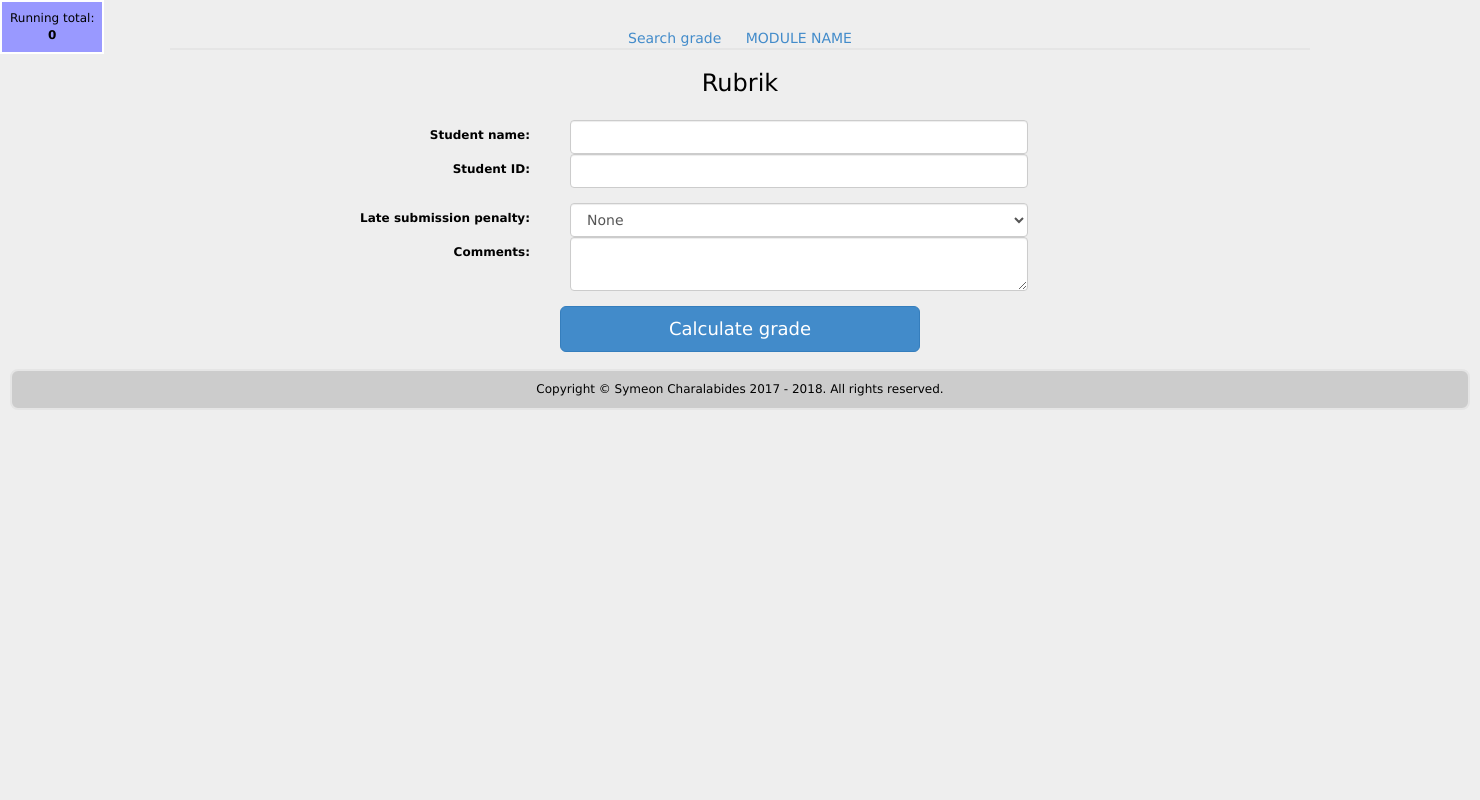
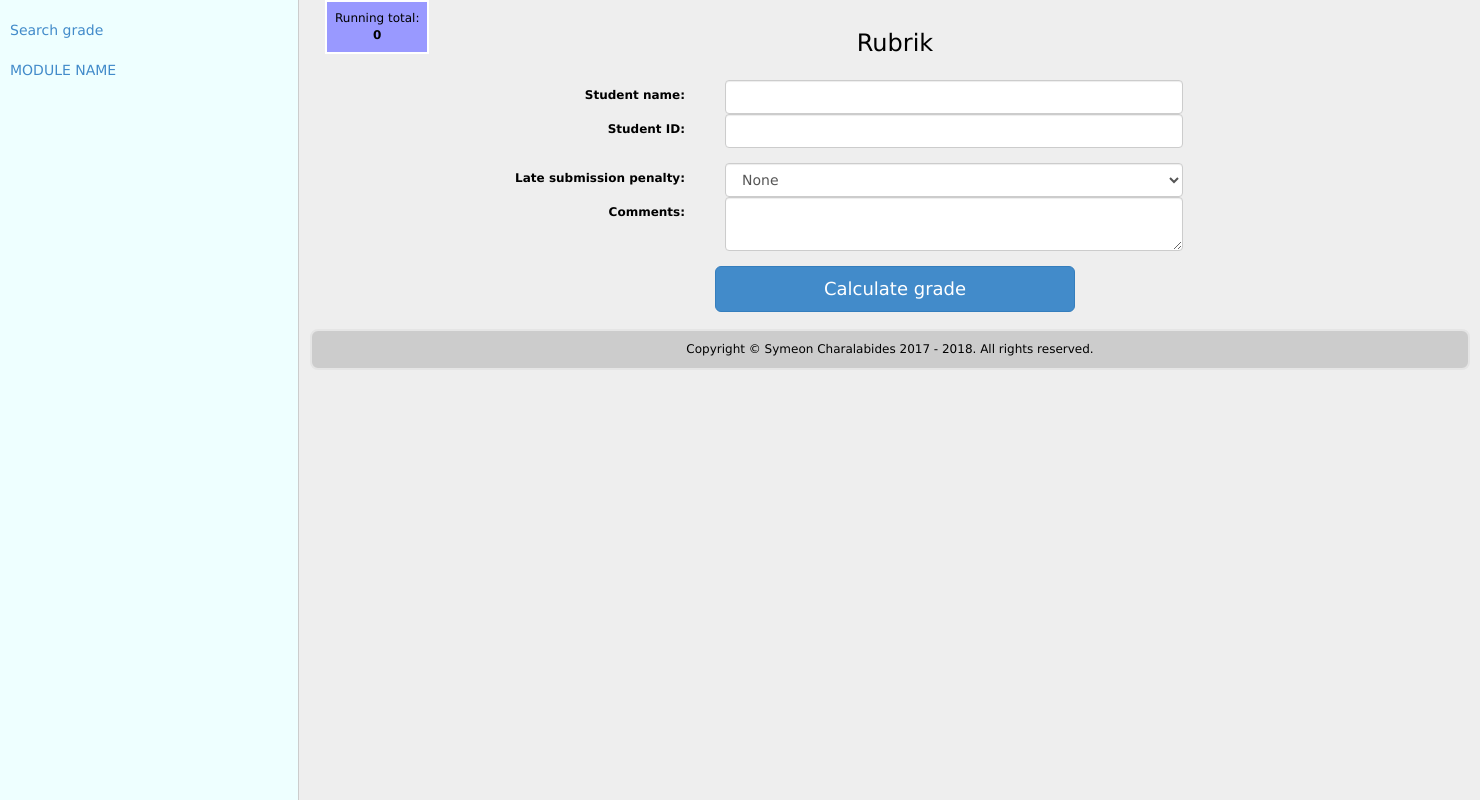
Before and after one commit to symeon/rubrik, a PHP site: page /rubrik.php?filename=1 in a window 1480 px wide. Run offline with PHP 8.4, Linux system fonts and the light colour scheme; data that the repository does not hold is empty.

Commit message:
Switching Navbar to a sidebar for better space utilization.

```diff
--- a/css/rubrik.css
+++ b/css/rubrik.css
@@ -2,6 +2,7 @@
 body {background-color: #eee; color: #000; font-family: Verdana; font-size: 12px; padding: 10px;}
 footer {
 	margin-top: 2px;
+	margin-left: 300px;
 	width: auto;
 	padding: 10px 10px 0;
 	background-color: #ccc;
@@ -53,9 +54,9 @@ table.table-nonfluid {margin: 10px auto 0; width: auto !important;}
     font-size: 14px;
 }
 
+.container {margin-left: 300px;}
+
 /* IDs */
-#debug_link {position: fixed; top: 0; left: 0; border: 2px solid #fff; padding: 8px; background-color: #99f; text-align: center;}
+#debug_link {position: fixed; top: 0; left: 300; border: 2px solid #fff; padding: 8px; background-color: #99f; text-align: center;}
 #debug_link #running_total {font-weight: bold;}
-#header {margin: 0; padding: 0; height: 40px; border-bottom: 2px solid #e5e5e5; }
-#header #navbar {margin: 0; height: 20px; padding-top: 18px; text-align: center; font-size: 14px;}
-#header #navbar a {margin: 0 10px;}
+#header {margin: 0; padding: 20px 10px 0; position: fixed; top: 0; left: 0; height: 100%; width: 299px; background: #eff; border-right: 1px solid #ccc; font-size: 14px;}
--- a/include/header.php
+++ b/include/header.php
@@ -24,8 +24,7 @@ $rubrik_directory = 'rubriks/';
     <div class="container">
 
     	<div id="header">
-			<div id="navbar">
-				<a href="index.php">Search grade</a>
+			<a href="index.php">Search grade</a><br><br>
 <?php
 $p1 = opendir($rubrik_directory);
 $i = 0;
@@ -35,10 +34,9 @@ while ($rubrik_filename = readdir($p1)) {
 	$name = substr($rubrik_filename, 0, -4);
 	$tables[] = $name;
 ?>
-				<a href="rubrik.php?filename=<?php echo $rubrik_filename; ?>"><?php echo str_replace('_', ' ', $name); ?></a>
+			<a href="rubrik.php?filename=<?php echo $rubrik_filename; ?>"><?php echo str_replace('_', ' ', $name); ?></a><br>
 <?php
 	}
 }
 ?>
-    		</div>
 		</div>
```
